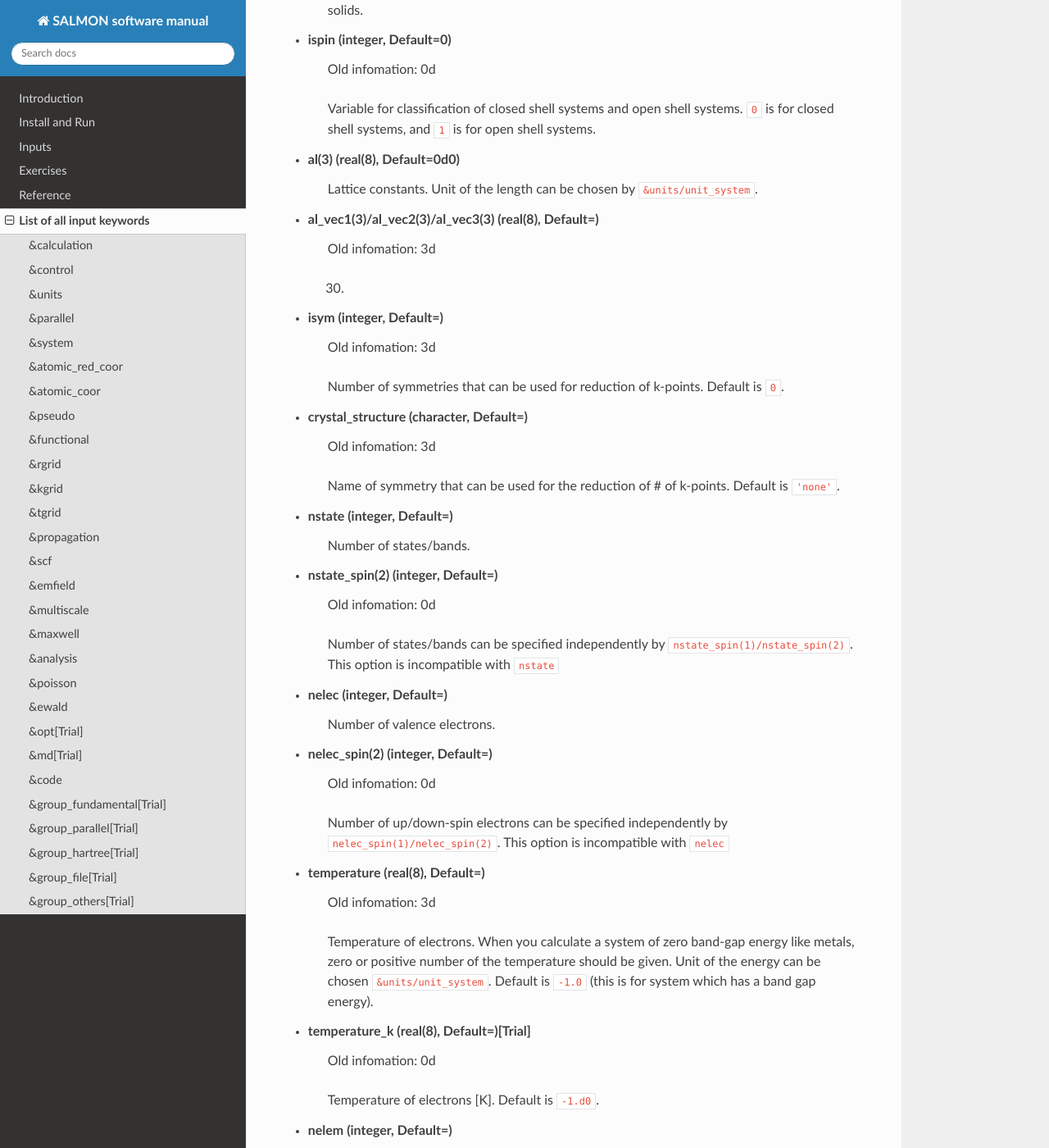
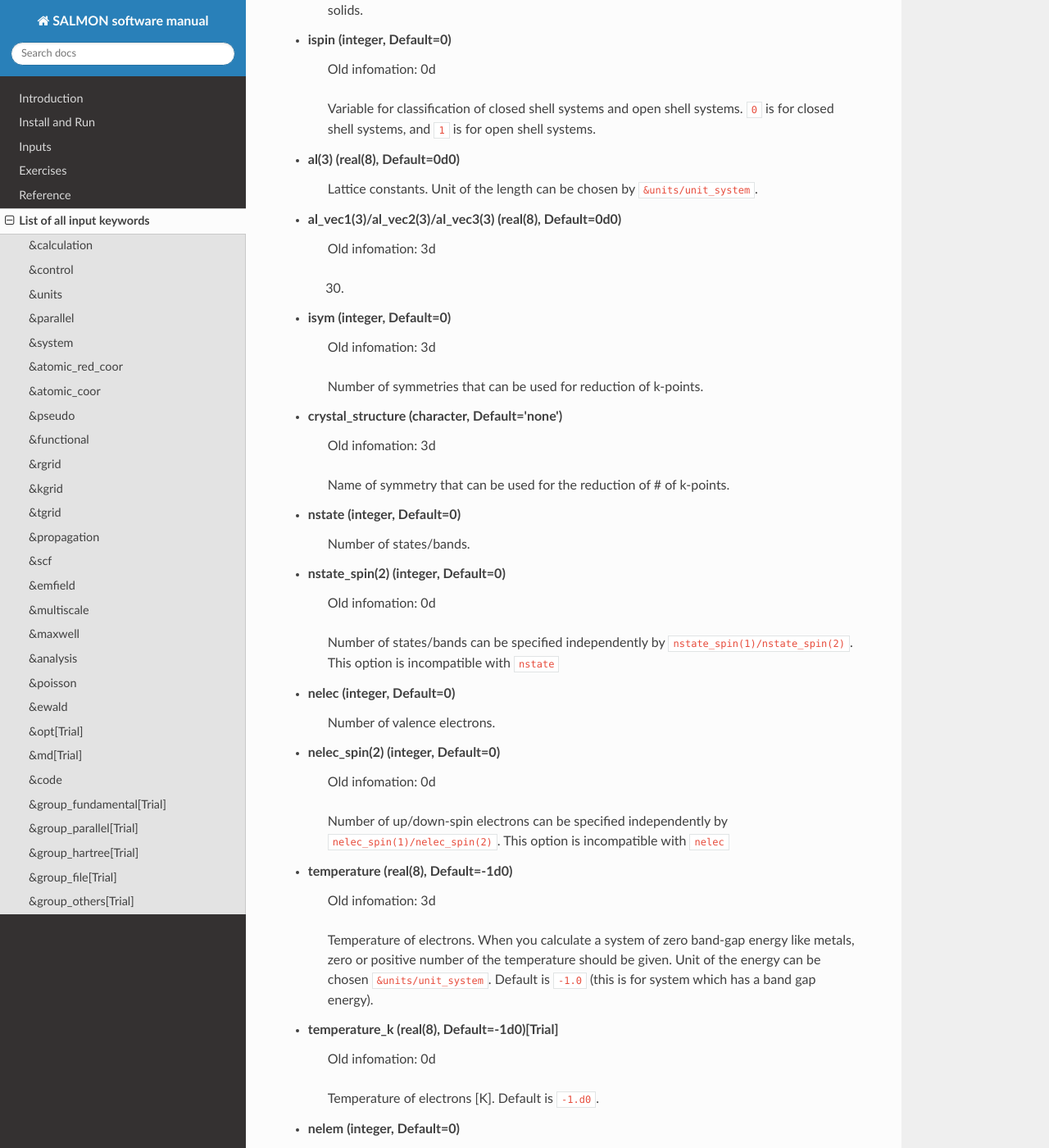
Before and after one commit to SALMON-TDDFT/SALMON-DOCS, a Sphinx documentation site: the page built from source/input_keyword_list.rst, in a window 1280 px wide and 1400 px high, scrolled down 3434 px. Shown: the whole window at 82% size. Built offline with Sphinx 7.4.7 and the Read the Docs theme 2.0.0, drawn with Linux system fonts in a browser that asks for light colours; formulas are drawn with MathJax 3; some of the changed text lies outside the part shown.

Commit message:
Update input_keyword_list.rst

```diff
--- a/source/input_keyword_list.rst
+++ b/source/input_keyword_list.rst
@@ -80,7 +80,7 @@ List of all input keywords
    Frequency of backup during the time-propagation.
    If ``0`` is set, the backup is not performed.
 
-- **time_shutdown** (real(8), Default=-1)[Trial]
+- **time_shutdown** (real(8), Default=-1d0)[Trial]
    Timer for automatic shutdown. The unit is always second.
    If negative time is chosen, the automatic shutdown is not performed.
 
@@ -144,54 +144,52 @@ List of all input keywords
 - **al(3)** (real(8), Default=0d0)
    Lattice constants. Unit of the length can be chosen by ``&units/unit_system``.
 
-- **al_vec1(3)/al_vec2(3)/al_vec3(3)** (real(8), Default=)
+- **al_vec1(3)/al_vec2(3)/al_vec3(3)** (real(8), Default=0d0)
    | Old infomation: 3d
    xxx.
 
-- **isym** (integer, Default=)
+- **isym** (integer, Default=0)
    | Old infomation: 3d
    Number of symmetries that can be used for reduction of k-points.
-   Default is ``0``.
 
-- **crystal_structure** (character, Default=)
+- **crystal_structure** (character, Default='none')
    | Old infomation: 3d
    Name of symmetry that can be used for the reduction of # of k-points.
-   Default is ``'none'``.
 
-- **nstate** (integer, Default=)
+- **nstate** (integer, Default=0)
    Number of states/bands.
 
-- **nstate_spin(2)** (integer, Default=)
+- **nstate_spin(2)** (integer, Default=0)
    | Old infomation: 0d
    Number of states/bands can be specified independently by ``nstate_spin(1)/nstate_spin(2)``.
    This option is incompatible with ``nstate``
 
-- **nelec** (integer, Default=)
+- **nelec** (integer, Default=0)
    Number of valence electrons.
 
-- **nelec_spin(2)** (integer, Default=)
+- **nelec_spin(2)** (integer, Default=0)
    | Old infomation: 0d
    Number of up/down-spin electrons can be specified independently by ``nelec_spin(1)/nelec_spin(2)``.
    This option is incompatible with ``nelec``
 
-- **temperature** (real(8), Default=)
+- **temperature** (real(8), Default=-1d0)
    | Old infomation: 3d
    Temperature of electrons. When you calculate a system of zero band-gap energy like metals, zero or positive number of the temperature should be given.
    Unit of the energy can be chosen ``&units/unit_system``.
    Default is ``-1.0`` (this is for system which has a band gap energy).
 
-- **temperature_k** (real(8), Default=)[Trial]
+- **temperature_k** (real(8), Default=-1d0)[Trial]
    | Old infomation: 0d
    Temperature of electrons [K]. Default is ``-1.d0``.
 
-- **nelem** (integer, Default=)
+- **nelem** (integer, Default=0)
    Number of elements that will be used in calculations.
 
-- **natom** (integer, Default=)
+- **natom** (integer, Default=0)
    Number of atoms in a calculation cell.
 
 
-- **file_atom_red_coor** (character, Default=)[Trial]
+- **file_atom_red_coor** (character, Default='none')[Trial]
    | Old infomation: 3d
    File name of atomic positions. In this file,
    the atomic coordinates can be written in reduced coordinates.
```
Also changed, not shown: other parts of source/input_keyword_list.rst (+2 -2 lines).
